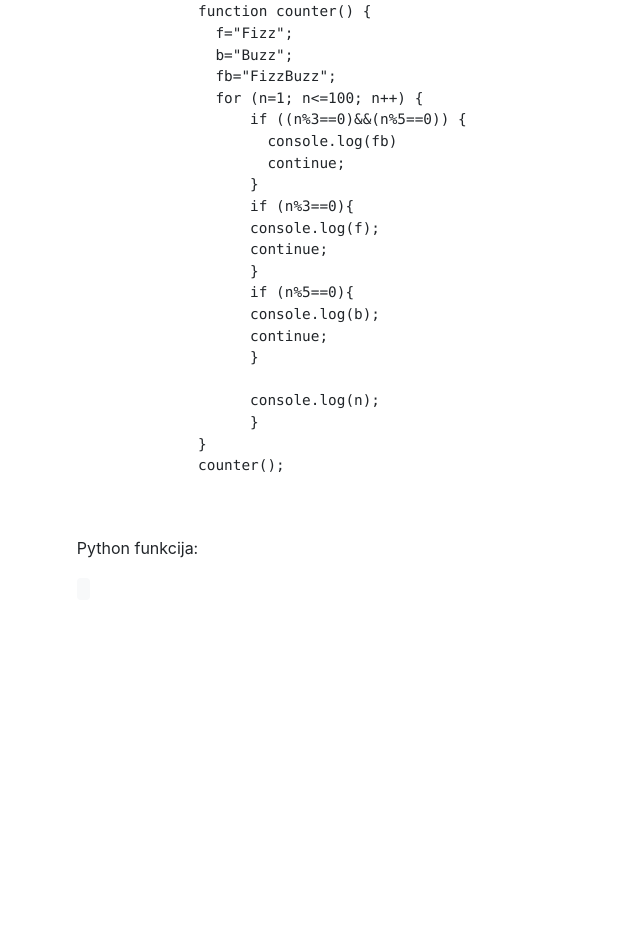
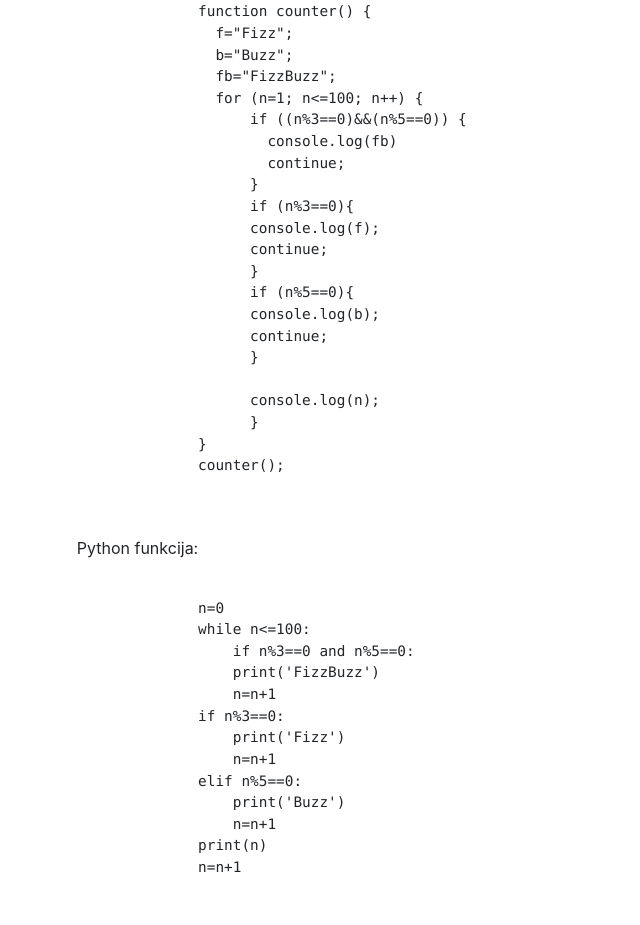
Before and after one commit to penomilan/Test, a plain HTML site: page index.html in a window 1280 px wide. Shown: the part 769-1694 px from the top of the page, without its empty margins (0-640 px from the left). Before the commit the page ends 1446 px from the top, so only its background shows below. Drawn offline with nearby package versions, Linux system fonts and the light colour scheme.

Commit message:
python added

```diff
--- a/index.html
+++ b/index.html
@@ -71,9 +71,23 @@
              </code>
           </pre>
           <p>Python funkcija:</p>
+          <pre>
           <code>
-
-          </code>
+              n=0
+              while n<=100:
+                  if n%3==0 and n%5==0:
+                  print('FizzBuzz')
+                  n=n+1
+              if n%3==0:
+                  print('Fizz')
+                  n=n+1
+              elif n%5==0:
+                  print('Buzz')
+                  n=n+1
+              print(n)
+              n=n+1
+             </code>
+          </pre>
       </div>
 
     <script src="https://code.jquery.com/jquery-3.2.1.slim.min.js" integrity="sha384-KJ3o2DKtIkvYIK3UENzmM7KCkRr/rE9/Qpg6aAZGJwFDMVNA/GpGFF93hXpG5KkN" crossorigin="anonymous"></script>
```
